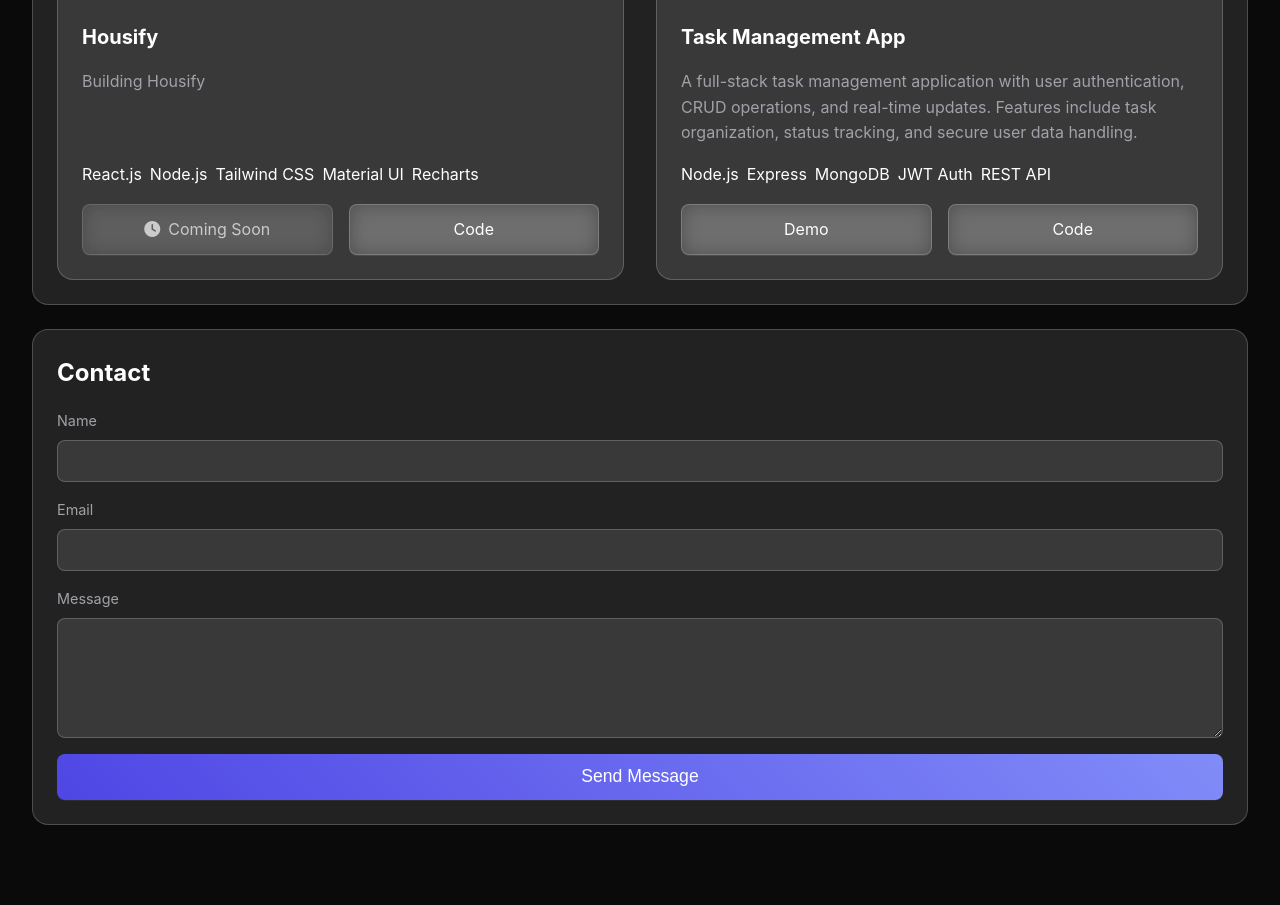
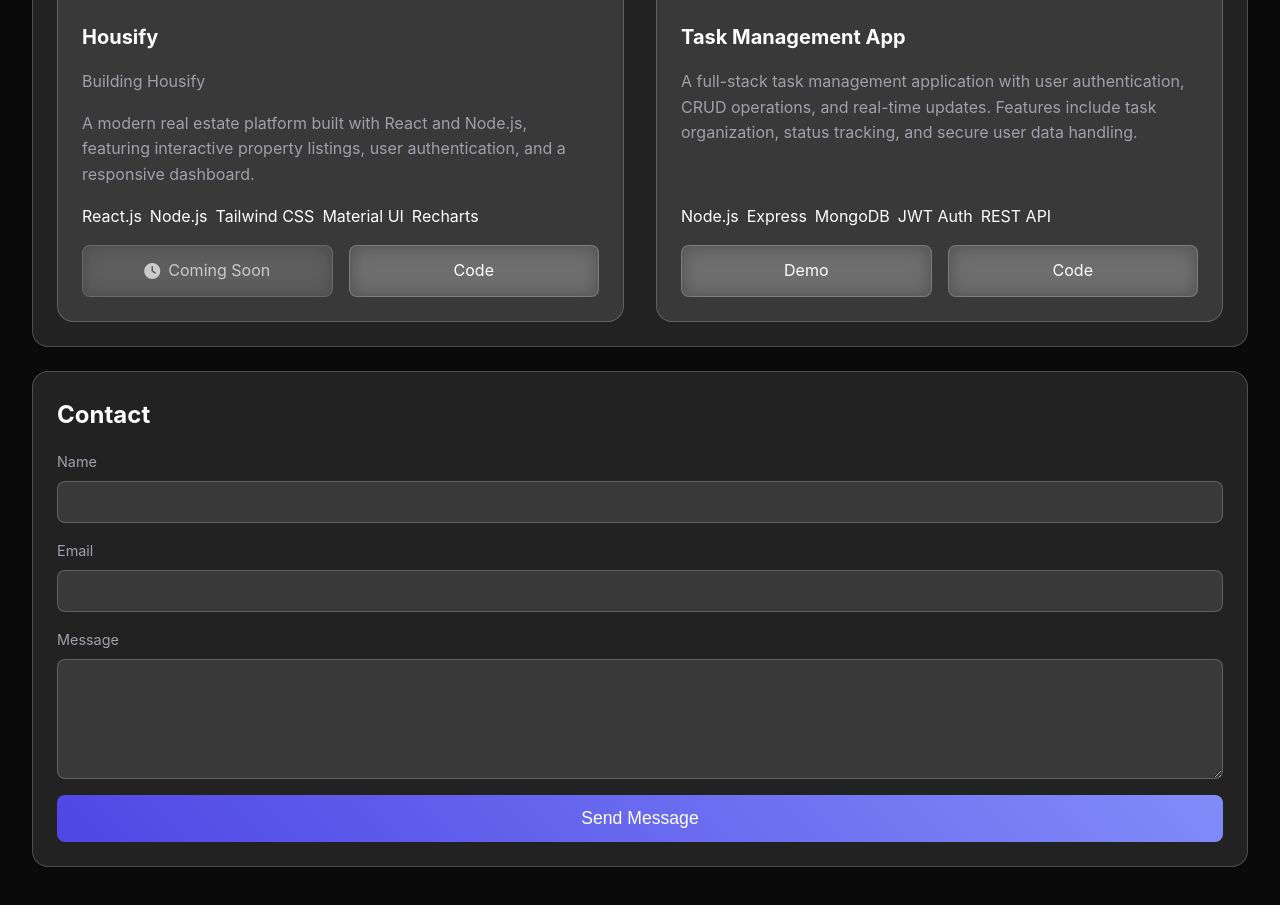
Before and after one commit to Teedex1/MyPortfolio, a plain HTML site: page public/index.html in a window 1280 px wide. Shown: the part 1565-2470 px from the top of the page. Before the commit the page ends 2446 px from the top, so only its background shows below. Drawn offline with nearby package versions, Linux system fonts and the light colour scheme.

Commit message:
Update portfolio and remove old resume

```diff
--- a/public/index.html
+++ b/public/index.html
@@ -210,6 +210,7 @@
                     </div>
                     <h3>Housify</h3>
                     <p>Building Housify</p>
+		    <p>A modern real estate platform built with React and Node.js, featuring interactive property listings, user authentication, and a responsive dashboard.</p>
                     <div class="tech-stack">
                         <span class="tech-tag">React.js</span>
                         <span class="tech-tag">Node.js</span>
```
